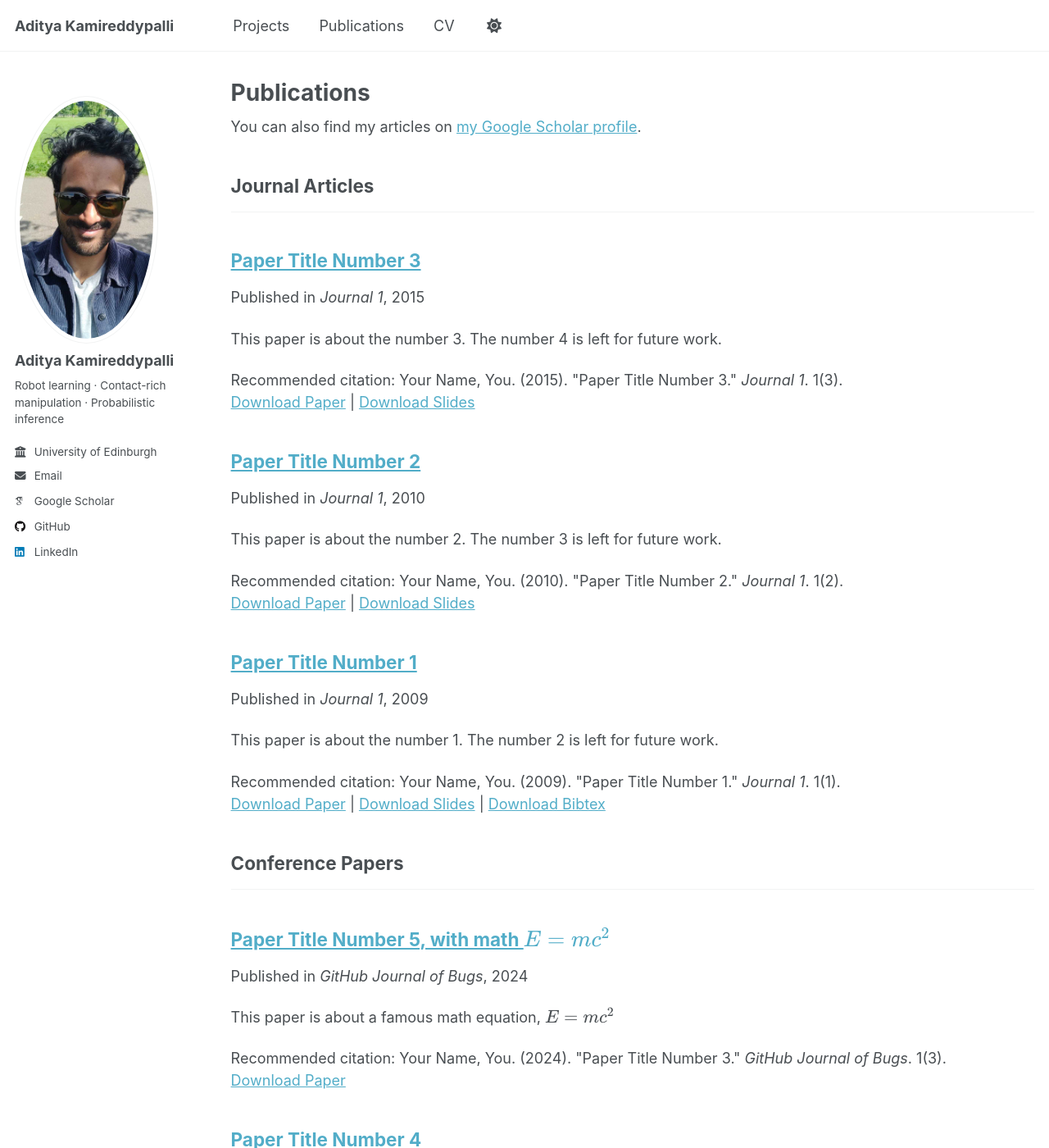
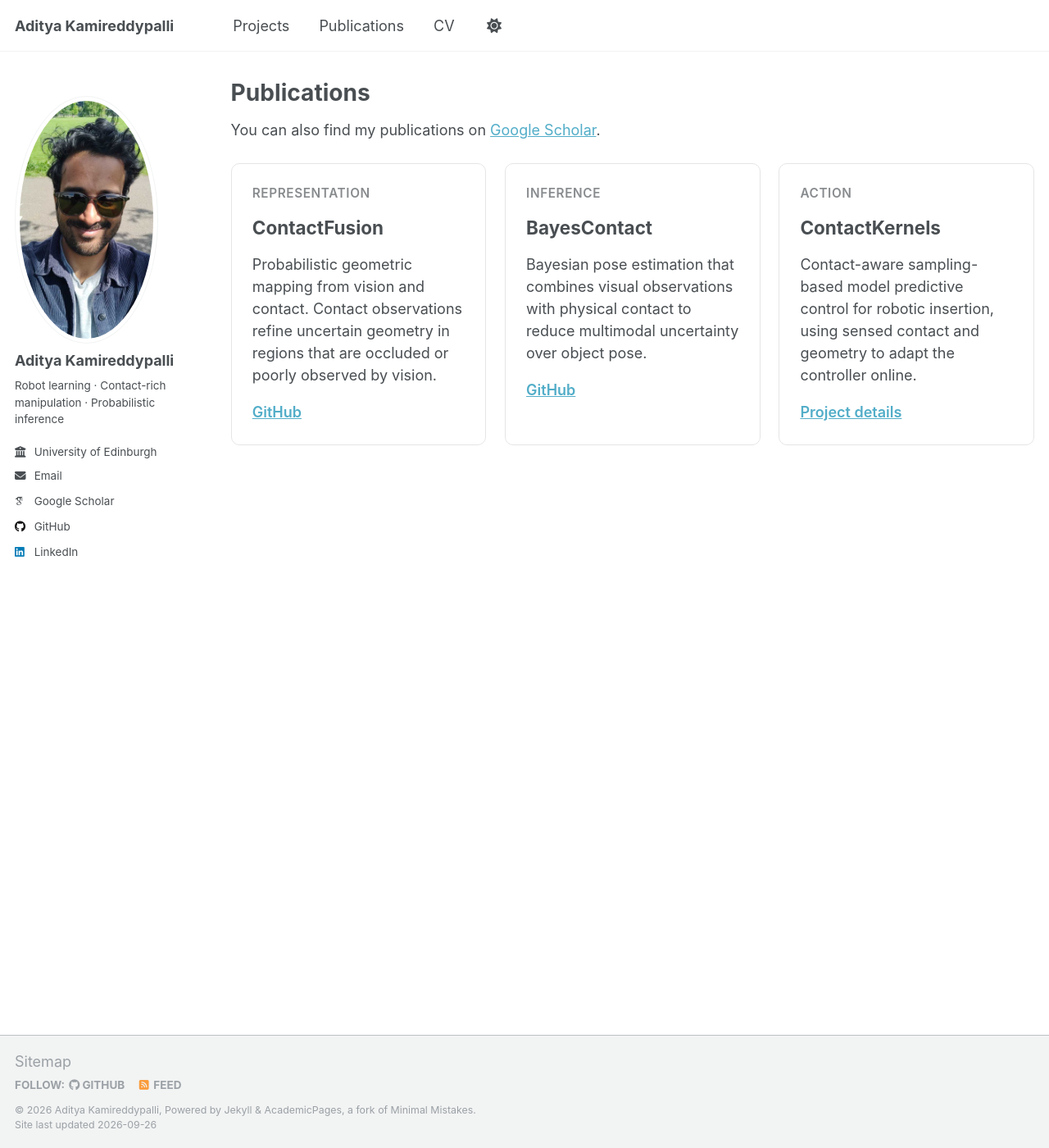
Before and after one commit to kamiradi/kamiradi.github.io, a Jekyll site: the page built from _pages/publications.html, in a window 1280 px wide and 1400 px high. Shown: the whole window at 82% size. Built offline with Jekyll 4.4.1, drawn with Linux system fonts in a browser that asks for light colours; some web fonts are replaced; a script that is not in the unit is left out; some of the changed text lies outside the part shown.

Commit message:
Add project tiles to publications page

```diff
--- a/_pages/publications.html
+++ b/_pages/publications.html
@@ -6,28 +6,89 @@ author_profile: true
 ---
 
 {% if site.author.googlescholar %}
-  <div class="wordwrap">You can also find my articles on <a href="{{site.author.googlescholar}}">my Google Scholar profile</a>.</div>
+<p>You can also find my publications on <a href="{{ site.author.googlescholar }}">Google Scholar</a>.</p>
 {% endif %}
 
-{% include base_path %}
+<style>
+.publication-grid {
+  display: grid;
+  grid-template-columns: repeat(auto-fit, minmax(240px, 1fr));
+  gap: 1.25rem;
+  margin-top: 1.5rem;
+}
 
-<!-- New style rendering if publication categories are defined -->
-{% if site.publication_category %}
-  {% for category in site.publication_category  %}
-    {% assign title_shown = false %}
-    {% for post in site.publications reversed %}
-      {% if post.category != category[0] %}
-        {% continue %}
-      {% endif %}
-      {% unless title_shown %}
-        <h2>{{ category[1].title }}</h2><hr />
-        {% assign title_shown = true %}
-      {% endunless %}
-      {% include archive-single.html %}
-    {% endfor %}
-  {% endfor %}
-{% else %}
-  {% for post in site.publications reversed %}
-    {% include archive-single.html %}
-  {% endfor %}
-{% endif %}
+.publication-card {
+  border: 1px solid #e5e5e5;
+  border-radius: 10px;
+  padding: 1.4rem;
+  height: 100%;
+  box-sizing: border-box;
+}
+
+.publication-card h2 {
+  margin-top: 0;
+  margin-bottom: 0.35rem;
+  font-size: 1.25rem;
+}
+
+.publication-card .project-role {
+  margin: 0 0 0.9rem 0;
+  font-size: 0.85rem;
+  font-weight: 600;
+  text-transform: uppercase;
+  letter-spacing: 0.04em;
+  opacity: 0.65;
+}
+
+.publication-card p {
+  margin-bottom: 1rem;
+}
+
+.publication-card .links {
+  margin-top: auto;
+}
+
+.publication-card a {
+  font-weight: 600;
+}
+</style>
+
+<div class="publication-grid">
+
+  <article class="publication-card">
+    <div class="project-role">Representation</div>
+    <h2>ContactFusion</h2>
+    <p>
+      Probabilistic geometric mapping from vision and contact. Contact observations
+      refine uncertain geometry in regions that are occluded or poorly observed by vision.
+    </p>
+    <div class="links">
+      <a href="https://github.com/kamiradi/contact_fusion">GitHub</a>
+    </div>
+  </article>
+
+  <article class="publication-card">
+    <div class="project-role">Inference</div>
+    <h2>BayesContact</h2>
+    <p>
+      Bayesian pose estimation that combines visual observations with physical contact
+      to reduce multimodal uncertainty over object pose.
+    </p>
+    <div class="links">
+      <a href="https://github.com/kamiradi/bayes-contact">GitHub</a>
+    </div>
+  </article>
+
+  <article class="publication-card">
+    <div class="project-role">Action</div>
+    <h2>ContactKernels</h2>
+    <p>
+      Contact-aware sampling-based model predictive control for robotic insertion,
+      using sensed contact and geometry to adapt the controller online.
+    </p>
+    <div class="links">
+      <a href="/portfolio/contact-kernels/">Project details</a>
+    </div>
+  </article>
+
+</div>
```
